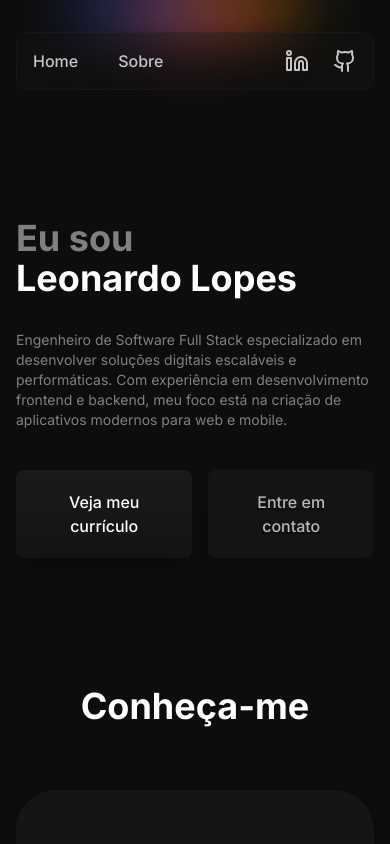
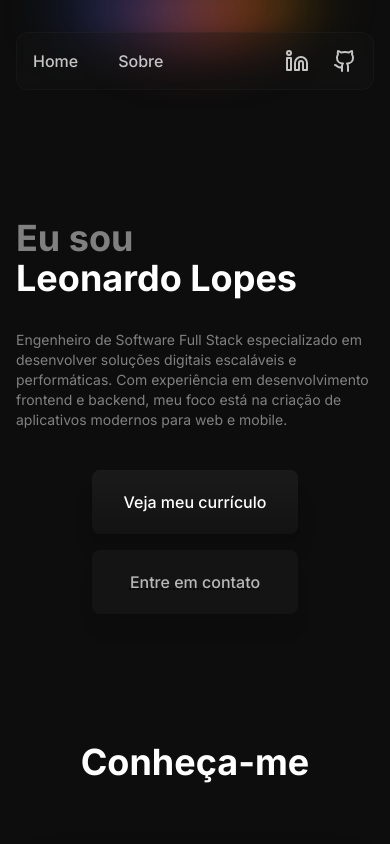
Before and after one commit to LeonardoWlopes/leonardolopes.tech, a Next.js app: page / in a window 390 px wide. Shown: the top 844 px of the page. Built offline with nearby package versions, Linux system fonts and the light colour scheme.

Commit message:
fix: main page buttons

```diff
--- a/src/app/page.tsx
+++ b/src/app/page.tsx
@@ -17,7 +17,7 @@ export default function Home() {
 	return (
 		<main className="flex w-full max-w-limit flex-col">
 			<section className="relative mb-32 flex flex-col sm:mb-60">
-				<h1 className="mb-8 font-bold text-4xl text-dark-gray md:text-6xl">
+				<h1 className="mb-8 font-bold sm:text-5xl text-4xl text-dark-gray md:text-6xl">
 					Eu sou <br />
 					<strong className="font-bold text-white">
 						Leonardo Lopes
@@ -32,16 +32,16 @@ export default function Home() {
 					mobile.
 				</p>
 
-				<div className="flex gap-4">
+				<div className="flex gap-4 m-auto sm:m-0 flex-col sm:flex-row max-w-64 sm:max-w-full">
 					<Link href={env.CV_URL} target="_blank">
-						<Button>Veja meu currículo</Button>
+						<Button className="w-full">Veja meu currículo</Button>
 					</Link>
 
 					<Link href={'/about'}>
 						<abbr title="Calma la, ainda to trabalhando nisso!">
 							<Button
 								disabled
-								className="cursor-not-allowed opacity-70"
+								className="w-full cursor-not-allowed opacity-70"
 								variant="secondary"
 							>
 								Entre em contato
--- a/src/components/button.tsx
+++ b/src/components/button.tsx
@@ -24,7 +24,7 @@ export function Button({
 		<button
 			type={type}
 			className={twMerge(
-				'flex cursor-pointer gap-2 rounded-lg px-8 py-[20px] font-medium text-dark-gray transition-all duration-200 ease-in-out',
+				'flex cursor-pointer justify-center gap-2 rounded-lg px-8 py-[20px] font-medium text-dark-gray transition-all duration-200 ease-in-out',
 				VARIANTS[variant],
 				className,
 			)}
```
